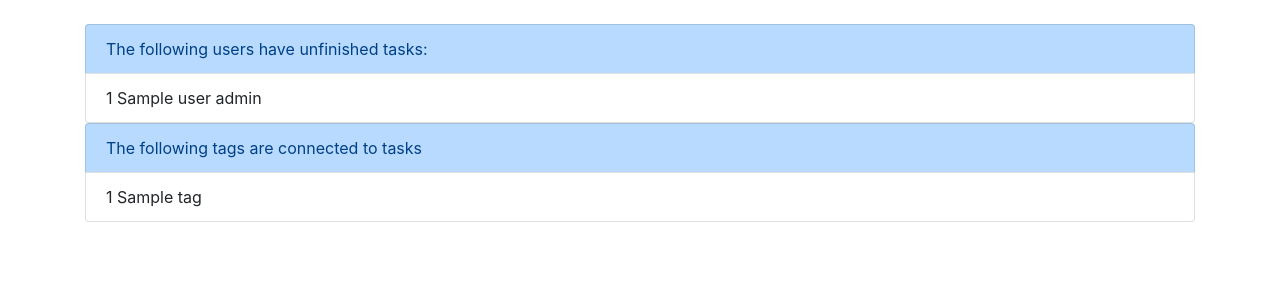
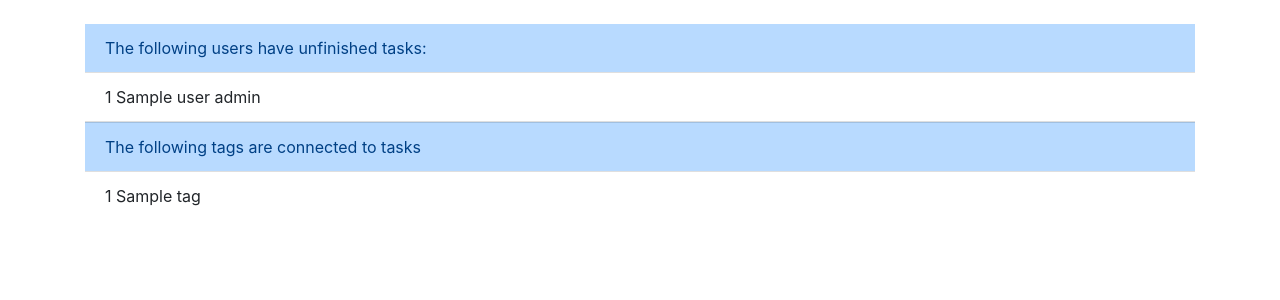
Before and after one commit to strajama/tsoha-todolist, a Flask app: template application/templates/index.html in a window 1280 px wide. Shown: the part 56-356 px from the top of the page. Run offline with Flask 2, Linux system fonts and the light colour scheme; the template is opened without the code that fills it: most values are stand-ins (such as "Sample title", 1, 10 or a date in 2020); some libraries are stand-ins or nearby versions.

Commit message:
duplikaatit pois tulostuksesta

```diff
--- a/application/tags/models.py
+++ b/application/tags/models.py
@@ -25,6 +25,8 @@ class Tag(Base):
 
         response = []
         for row in res:
-            response.append({"id":row[0], "name":row[1]})
+            if {"id":row[0], "name":row[1]} not in response:
+                response.append({"id":row[0], "name":row[1]})
 
+        print(response)
         return response
--- a/application/templates/index.html
+++ b/application/templates/index.html
@@ -4,7 +4,7 @@
 
 
 {% if unfinished_tasks is defined and unfinished_tasks%}
-<ul class="list-group">
+<ul class="list-group list-group-flush">
   <li class="list-group-item list-group-item-primary">
     The following users have unfinished tasks:
   </li>
@@ -18,7 +18,7 @@
 {% endif %}
 
 {% if used_tags is defined and used_tags %}
-<ul class="list-group">
+<ul class="list-group list-group-flush">
   <li class="list-group-item list-group-item-primary">
     The following tags are connected to tasks
   </li>
```
